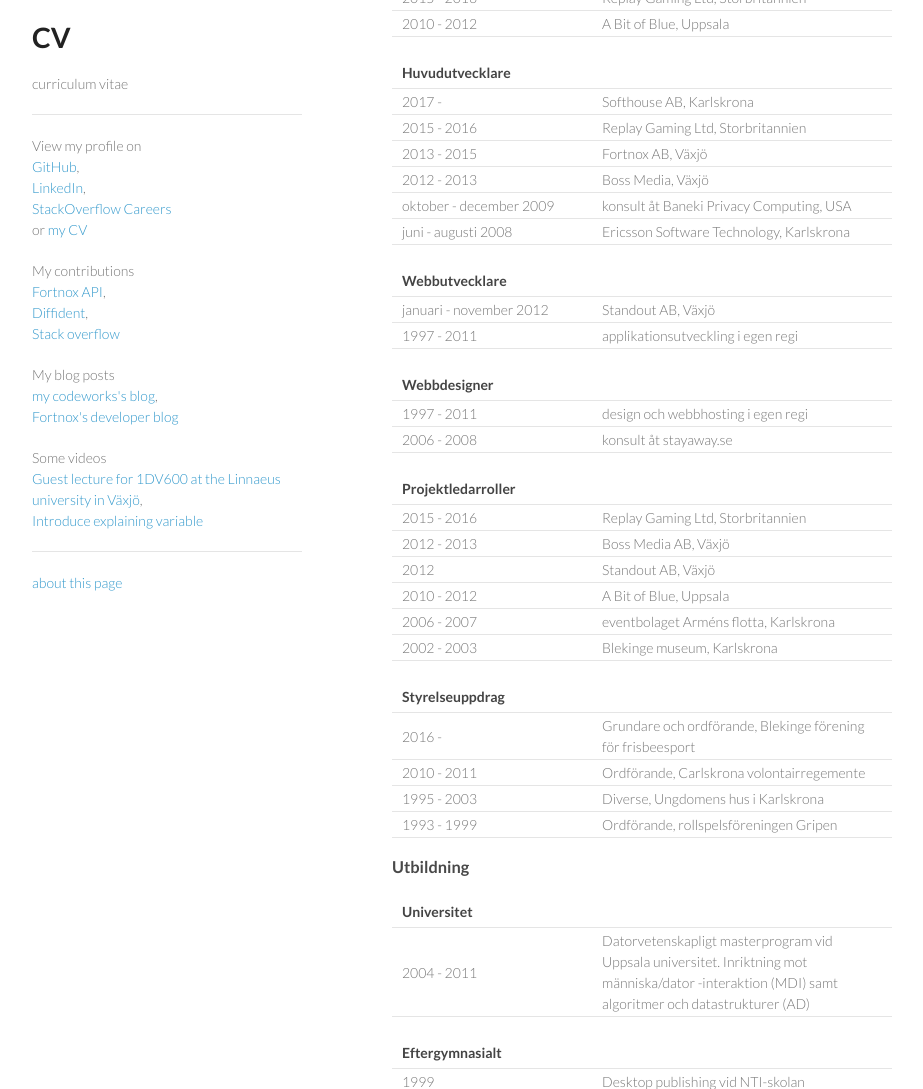
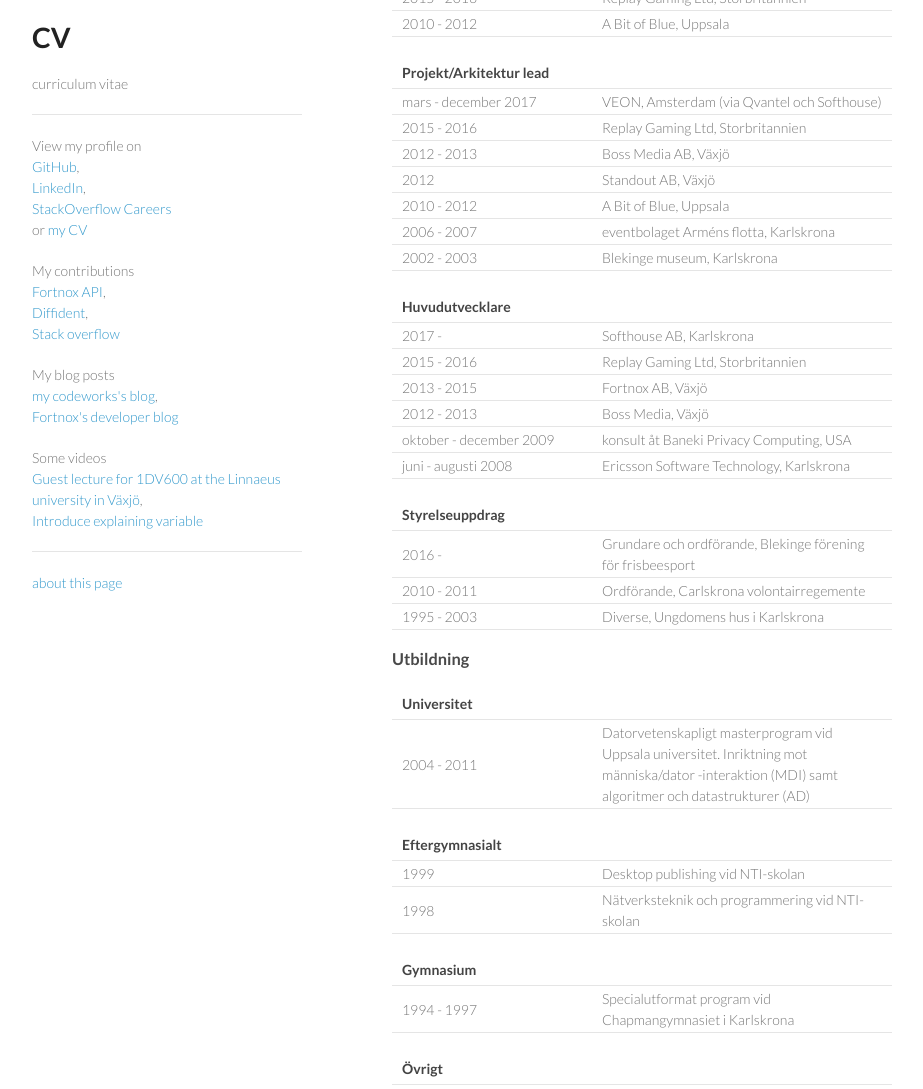
Before and after one commit to d-Pixie/d-Pixie.github.io, a Jekyll site: the page built from cv-se/index.md, in a window 1280 px wide and 1400 px high, cut to the strip 311-1400 px from the top of the window. Shown: the whole strip, without its empty margins (178-1101 px from the left). Built offline with Jekyll 4.4.1, drawn with Linux system fonts in a browser that asks for light colours; some of the changed text lies outside the part shown.

Commit message:
Updates experiance with VEON and highlights other skills.

```diff
--- a/cv-se/index.md
+++ b/cv-se/index.md
@@ -20,6 +20,16 @@
   2015 - 2016 | Replay Gaming Ltd, Storbritannien
   2010 - 2012 | A Bit of Blue, Uppsala
 
+  Projekt/Arkitektur lead | &nbsp;
+-------|--------
+  mars - december 2017 | VEON, Amsterdam (via Qvantel och Softhouse)
+  2015 - 2016 | Replay Gaming Ltd, Storbritannien
+  2012 - 2013 | Boss Media AB, Växjö
+  2012 | Standout AB, Växjö
+  2010 - 2012 | A Bit of Blue, Uppsala
+  2006 - 2007 | eventbolaget Arméns flotta, Karlskrona
+  2002 - 2003 | Blekinge museum, Karlskrona
+
   Huvudutvecklare | &nbsp;
 -------|--------
   2017 - | Softhouse AB, Karlskrona
@@ -29,31 +39,11 @@
   oktober - december 2009 | konsult åt Baneki Privacy Computing, USA
   juni - augusti 2008 | Ericsson Software Technology, Karlskrona
 
-  Webbutvecklare | &nbsp;
--------|--------
-  januari - november 2012 | Standout AB, Växjö
-  1997 - 2011 | applikationsutveckling i egen regi
-
-  Webbdesigner | &nbsp;
--------|--------
-  1997 - 2011 | design och webbhosting i egen regi
-  2006 - 2008 | konsult åt stayaway.se
-
-  Projektledarroller | &nbsp;
--------|--------
-  2015 - 2016 | Replay Gaming Ltd, Storbritannien
-  2012 - 2013 | Boss Media AB, Växjö
-  2012 | Standout AB, Växjö
-  2010 - 2012 | A Bit of Blue, Uppsala
-  2006 - 2007 | eventbolaget Arméns flotta, Karlskrona
-  2002 - 2003 | Blekinge museum, Karlskrona
-
   Styrelseuppdrag | &nbsp;
 -------|--------
   2016 - | Grundare och ordförande, Blekinge förening för frisbeesport
   2010 - 2011 | Ordförande, Carlskrona volontairregemente
   1995 - 2003 | Diverse, Ungdomens hus i Karlskrona
-  1993 - 1999 | Ordförande, rollspelsföreningen Gripen
 
 ### Utbildning
 
```
Also changed, not shown: other parts of cv-se/index.md (+3 -2 lines), cv/index.md (+13 -21 lines).
